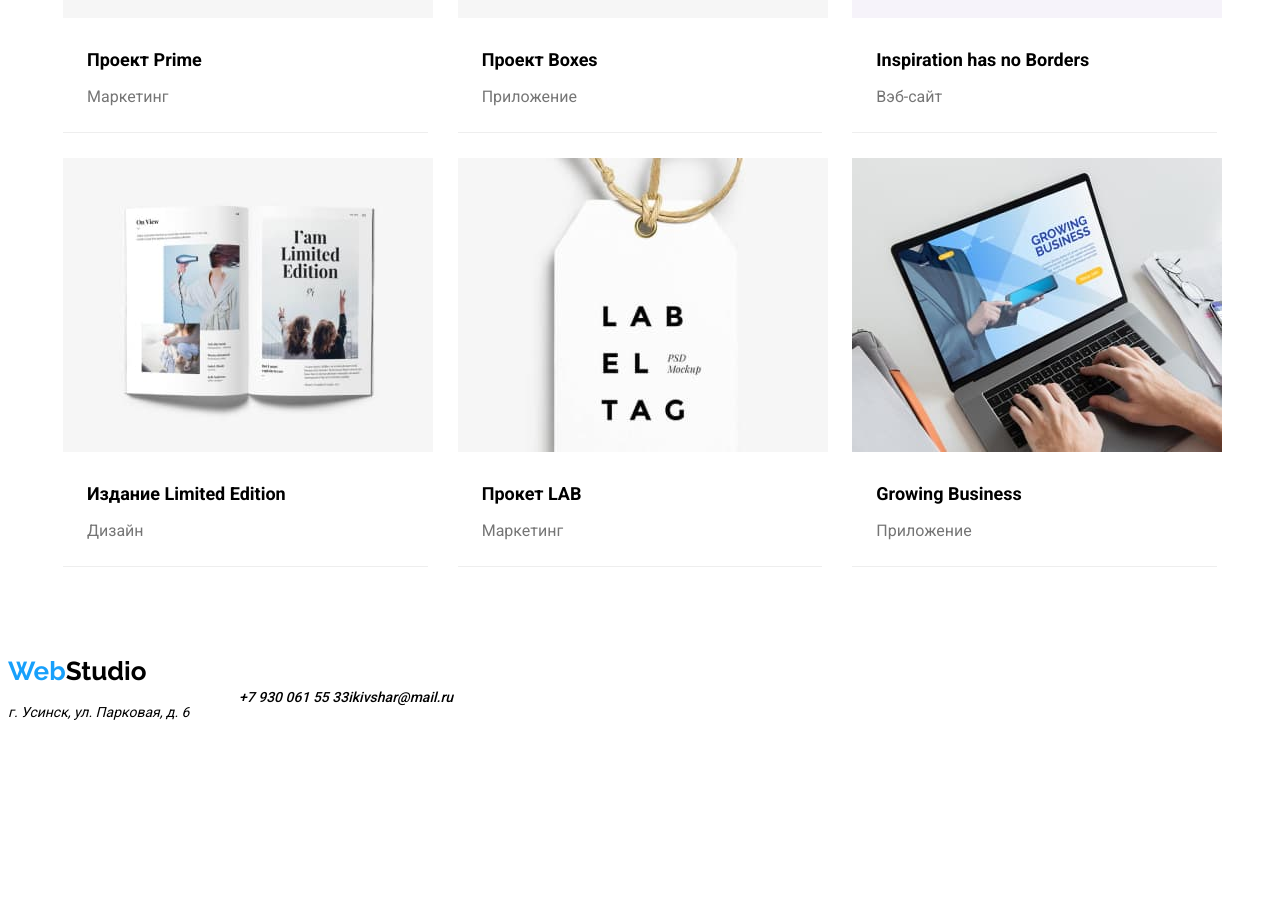
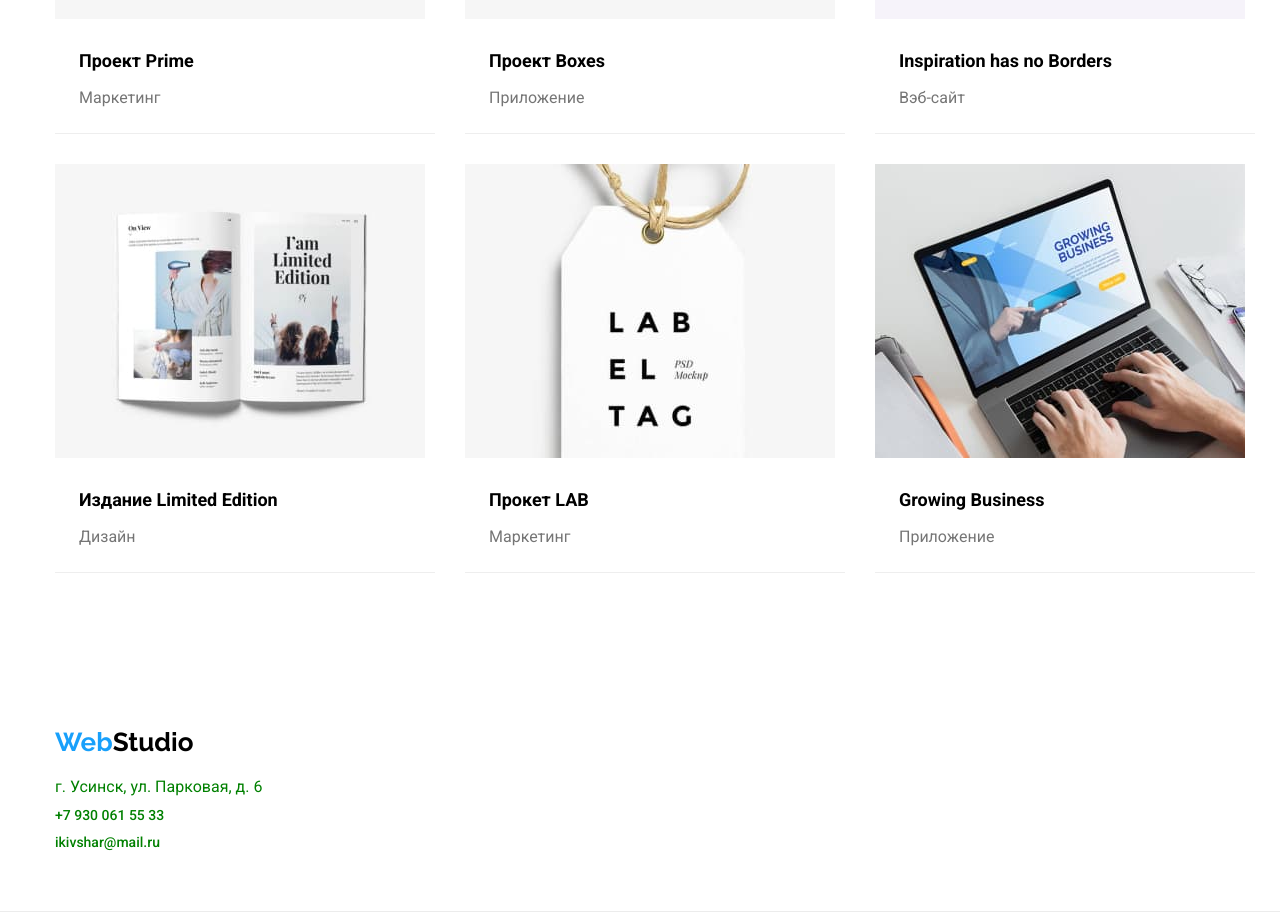
Before and after one commit to pvlkvshr/education, a plain HTML site: page portfolio.html in a window 1280 px wide. Shown: the part 964-1876 px from the top of the page. Before the commit the page ends 1711 px from the top, so only its background shows below. Drawn offline with nearby package versions, Linux system fonts and the light colour scheme.

Commit message:
Update styles

```diff
--- a/css/common.css
+++ b/css/common.css
@@ -10,7 +10,7 @@
     margin-left: auto;
     margin-right: auto;
 
-    width: 1170px;
+    width: 1200px;
     /* border: 1px solid red;
     background-color: rgb(0, 255, 234); */
 }
@@ -24,7 +24,6 @@ body {
 .logo {
     display: flex;
     padding-right: 93px;
-    margin-left: auto;
 
     color: var(--title-text-color);
     font-family: raleway, sans-serif;
@@ -44,14 +43,28 @@ body {
     background-color: var(--primary-bg-color);
 }
 
-.main-nav {
+.header {
     display: flex;
+    padding: 0px 15px 0px 15px;
     align-items: center;
 }
 
-.main-nav .site-contact {
-    margin-left: auto;
-    margin-right: auto;
+.main-nav {
+    display: flex;
+    padding: 0px;
+    align-items: center;
+}
+
+.main-nav-menu {
+    display: flex;
+    padding: 0px;
+    align-items: center;
+}
+
+.main-nav-contact {
+    display: flex;
+    padding: 0px;
+    justify-content: end;
 }
 
 .accent-blue {
@@ -105,10 +118,6 @@ body {
     color: var(--accent-color);
 }
 
-.site-contact {
-    display: flex;
-}
-
 .site-contact .item {
     padding-right: 50px;
 }
@@ -136,24 +145,44 @@ body {
     color: var(--accent-color);
 }
 
-.footer .logo {
-    margin: 60px 0px 0px 215px;
+.footer {
+    display: block;
+    padding: 0px 15px 0px 15px;
+    align-items: center;
 }
 
-.adress .site-contact {
-    display: block;
-    padding-left: 215px;
-    margin: 20px 0px 60px 0px;
+.footer-nav-contact {
+    padding: 60px 0px 60px 0px;
 }
 
-.footer-adress {
-    width: 231px;
-    font-size: 14px;
-    line-height: 1.71;
+.footer-nav-contact .logo {
+    padding: 0px 0px 20px 0px;
 }
 
-.footer-contacts {
-    font-size: 14px;
-    line-height: 1.71;
+.footer-site-contact {
+    padding: 0px;
+    margin: 0px;
+}
+
+.footer p {
+    margin: 0px;
+    color: green;
     text-decoration: none;
 }
+
+.footer-site-contact .link {
+    color: green;
+    font-weight: 500;
+    font-size: 14px;
+    line-height: 1.14;
+    text-decoration: none;
+}
+
+.footer-site-contact .item {
+   padding-bottom: 9px;
+   list-style: none;
+}
+
+.footer-site-contact .item:last-child {
+    padding-bottom: 0px;
+}
--- a/css/portfolio.css
+++ b/css/portfolio.css
@@ -29,17 +29,18 @@
 
 .hero-list {
     display: flex;
-    padding: 0px 8px 0px 8px;
+    /* возможно стоит заменить падинги на row-gap и column-gap */
     flex-wrap: wrap;
     justify-content: center;
 
+    width: 1200px;
     color: var(--title-text-color);
 }
 
 .hero-list .item {
+    box-sizing: content-box;
     padding: 0px 30px 30px 0px;
     width: calc((100% - 60px) / 3);
-    height: 404px;
 }
 
 .hero-list .item:nth-last-child(-n + 3) {
--- a/portfolio.html
+++ b/portfolio.html
@@ -8,11 +8,15 @@
     <link rel="preconnect" href="https://fonts.googleapis.com">
     <link rel="preconnect" href="https://fonts.gstatic.com" crossorigin>
     <link href="https://fonts.googleapis.com/css2?family=Raleway:wght@700&family=Roboto:wght@400;500;700;900&display=swap" rel="stylesheet">
+    <link rel="stylesheet" href="https://cdnjs.cloudflare.com/ajax/libs/modern-normalize/1.1.0/modern-normalize.min.css"
+        integrity="sha512-wpPYUAdjBVSE4KJnH1VR1HeZfpl1ub8YT/NKx4PuQ5NmX2tKuGu6U/JRp5y+Y8XG2tV+wKQpNHVUX03MfMFn9Q=="
+        crossorigin="anonymous" referrerpolicy="no-referrer" />
     <link rel="stylesheet" href="./css/common.css">
     <link rel="stylesheet" href="./css/portfolio.css">
 </head>
 <body>
     <header class="page-header main-nav">
+        <div class="container main-nav">
             <nav class="container main-nav">
                 <a href="./index.html" class="logo">
                     <span class="accent-blue">Web</span>
@@ -24,11 +28,12 @@
                     <li class="item"><a href="" class="link">Контакты</a></li>
                 </ul>
             </nav>
-        <div class="container main-nav">
+            <nav class="container main-nav">
                 <ul class="site-contact list">
                     <li class="item"><a href="mailto:info@devstudio.com" class="link">ikivshar@mail.ru</a></li>
                     <li class="item"><a href="tel:+79300615533" class="link">+7 930 061 55 33</a></li>
                 </ul>
+            </nav>
         </div>
     </header>
     <main>
@@ -110,17 +115,22 @@
             </div>
            </section>
     </main>
-    <footer>
-        <a href="./index.html" class="logo"><span class="accent-blue">Web</span><span class="accent-black">Studio</span></a>
-        <address>
-            <ul class="site-contact list">
-                <li class="footer-adress">
+    <footer class="page-header">
+        <div class="container footer">
+            <nav class="footer-nav-contact">
+                <a href="./index.html" class="logo">
+                    <span class="accent-blue">Web</span>
+                    <span class="accent-black">Studio</span>
+                </a>
+                <ul class="footer-site-contact">
+                    <li class="item">
                         <p>г. Усинск, ул. Парковая, д. 6</p>
                     </li>
-                <li><a href="tel:+79300615533" class="footer-contacts link">+7 930 061 55 33</a></li>
-                <li><a href="mailto:ikivshar@mail.ru" class="footer-contacts link">ikivshar@mail.ru</a></li>
+                    <li class="item"><a href="tel:+79300615533" class="link">+7 930 061 55 33</a></li>
+                    <li class="item"><a href="mailto:ikivshar@mail.ru" class="link">ikivshar@mail.ru</a></li>
                 </ul>
-        </address>
+            </nav>
+        </div>
     </footer>
 </body>
 </html>
```
Also changed, not shown: css/studio.css (+4 -10 lines), index.html (+20 -12 lines). Lines whose indentation alone changed are shown as unchanged.
